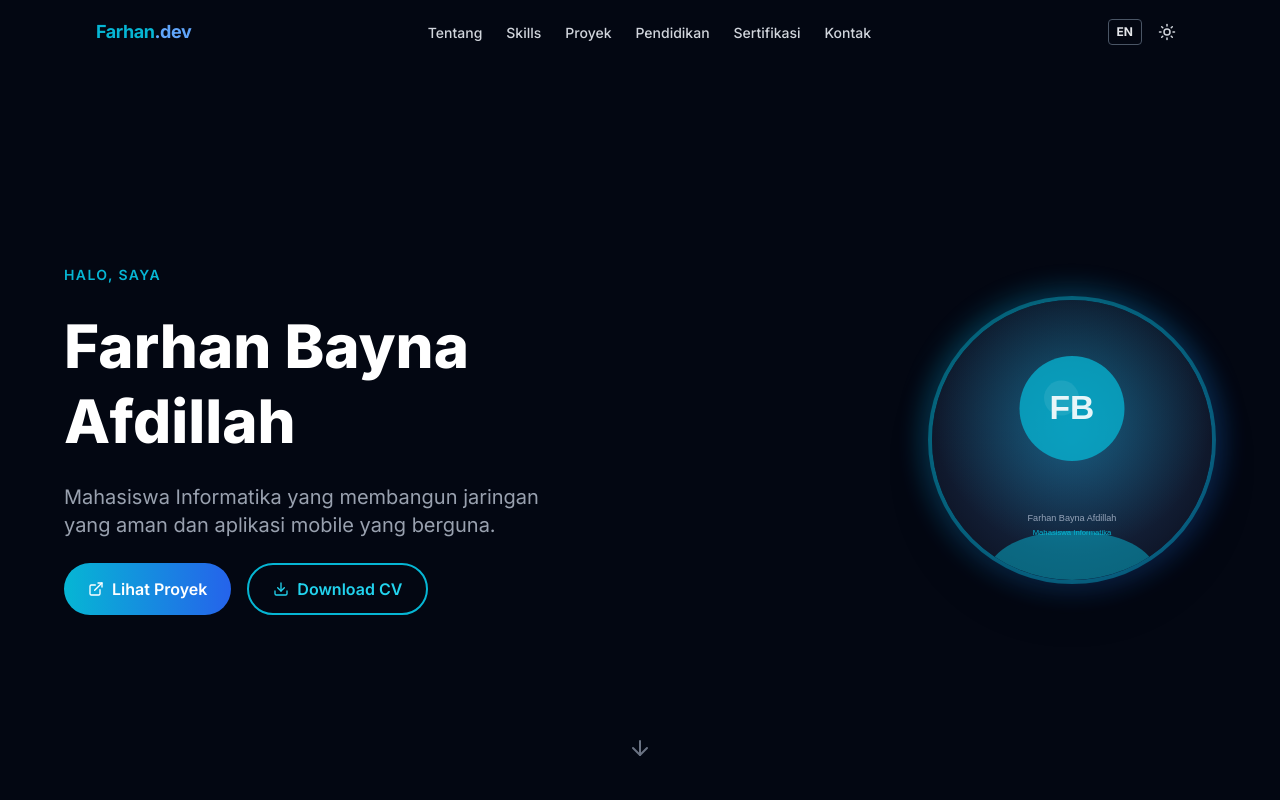
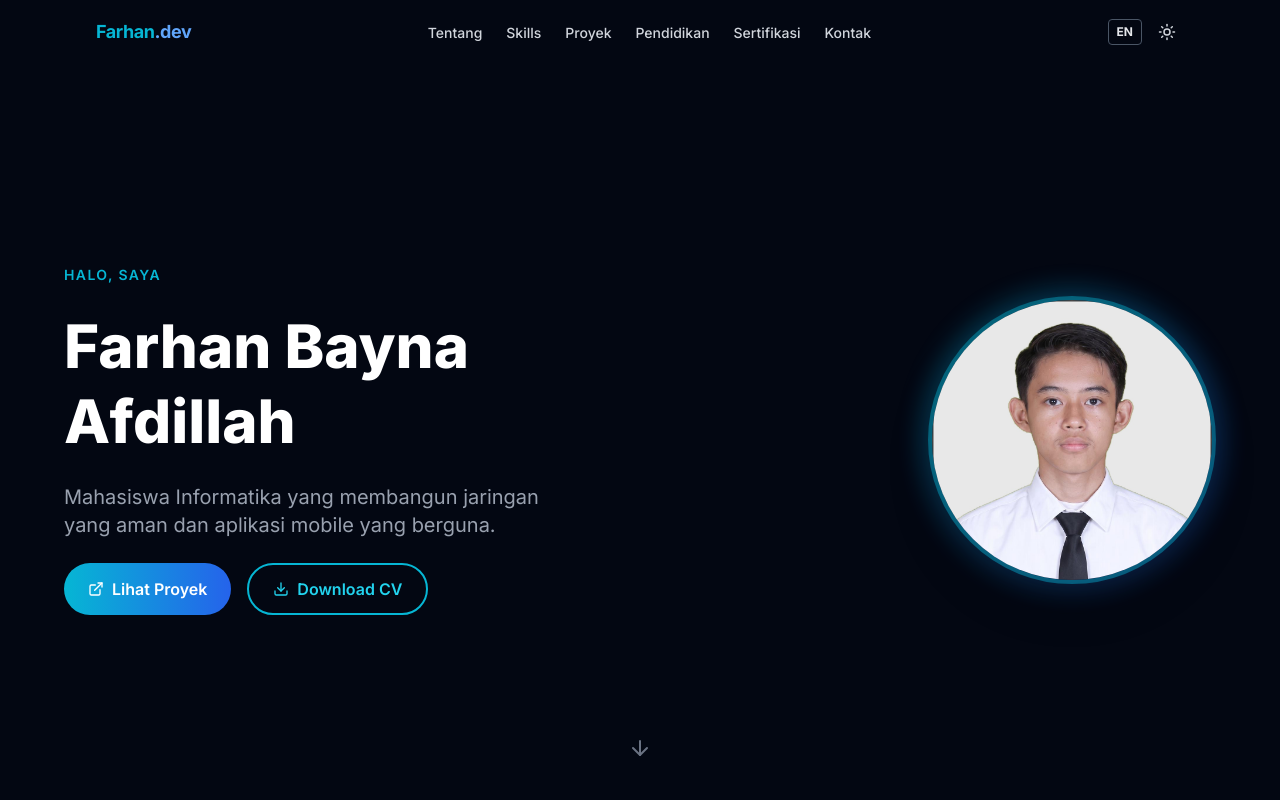
Before and after one commit to farhanafdillah/farhan-portfolio, a Next.js app in the folder farhan-portfolio/: page / in a window 1280 px wide. Shown: the top 800 px of the page. Built offline with nearby package versions, Linux system fonts and the light colour scheme.

Commit message:
Update foto profil dari CV dan update file CV asli

```diff
--- a/farhan-portfolio/src/components/Hero.jsx
+++ b/farhan-portfolio/src/components/Hero.jsx
@@ -71,9 +71,8 @@ export default function Hero() {
                 src={hero.avatar}
                 alt={`Foto profil ${hero.name}`}
                 fill
-                className="object-cover"
+                className="object-cover object-top"
                 priority
-                unoptimized
               />
             </div>
           </div>
--- a/farhan-portfolio/src/data/data.js
+++ b/farhan-portfolio/src/data/data.js
@@ -12,14 +12,14 @@ export const siteConfig = {
     id: "Mahasiswa Informatika yang membangun jaringan yang aman dan aplikasi mobile yang berguna.",
     en: "Informatics student building secure networks and useful mobile applications.",
   },
-  url: "https://farhan-portfolio.vercel.app",
-  ogImage: "/images/og-image.png",
+  url: "https://farhan-portfolio-beige.vercel.app",
+  ogImage: "/images/farhan.jpg",
   location: "Ciracas, Jakarta Timur",
   email: "farhanafdillah2435@gmail.com",
   whatsapp: "6285591203070", // Format internasional, jangan ubah format ini
   linkedin: "#",             // Ganti dengan URL LinkedIn kamu
-  github: "#",               // Ganti dengan URL GitHub kamu
-  cv: "/cv-placeholder.pdf", // Ganti dengan path CV kamu
+  github: "https://github.com/farhanafdillah", // Akun GitHub kamu
+  cv: "/cv-farhan.pdf",      // CV asli Farhan
 };
 
 export const navLinks = [
@@ -42,7 +42,7 @@ export const hero = {
     projects: { id: "Lihat Proyek", en: "View Projects" },
     cv:        { id: "Download CV",  en: "Download CV" },
   },
-  avatar: "/images/avatar-placeholder.svg",
+  avatar: "/images/farhan.jpg",
 };
 
 export const about = {
```
Also changed, not shown: farhan-portfolio/public/images/farhan.jpg (added), 1 other file (tests, documents, lock files or other folders).
